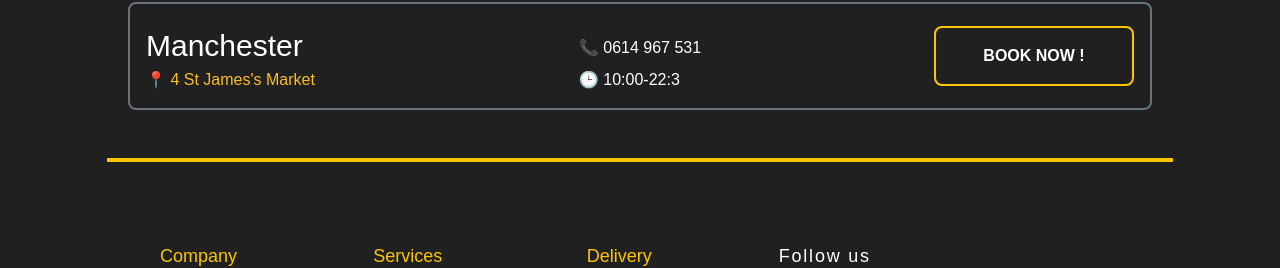
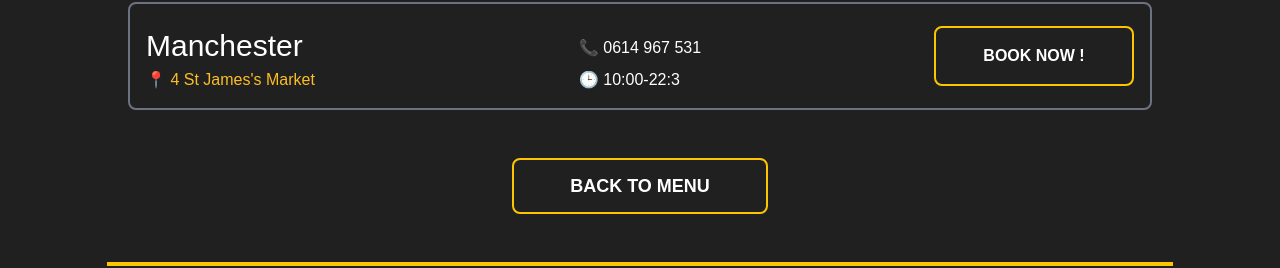
Before and after one commit to ghilannicoleta/la-fontana-app, a React (Create React App) app in the folder client/: page /restaurants in a window 1280 px wide. Shown: the part 898-1166 px from the top of the page. Built offline with nearby package versions, Linux system fonts and the light colour scheme.

Commit message:
Add go to menu button

```diff
--- a/client/src/components/content/Shop.jsx
+++ b/client/src/components/content/Shop.jsx
@@ -1,3 +1,4 @@
+import { Link } from "react-router-dom";
 import ItemCard from "./ItemCard";
 
 export default function Shop() {
@@ -74,6 +75,16 @@ export default function Shop() {
           <ItemCard item={item} />
         ))}
       </div>
+      <div className="flex justify-center pt-9">
+        <Link to="/menu">
+          <button
+            type="button"
+            className="rounded-lg border-2 border-solid border-colorYellow py-3 px-14 text-lg font-bold transition  hover:bg-colorYellow hover:text-stone hover:delay-200"
+          >
+            BACK TO MENU
+          </button>
+        </Link>
+      </div>
     </div>
   );
 }
--- a/client/src/components/content/ShowRestaurants.jsx
+++ b/client/src/components/content/ShowRestaurants.jsx
@@ -1,3 +1,4 @@
+import { Link } from "react-router-dom";
 import Restaurants from "./Restaurants";
 
 export default function ShowRestaurants() {
@@ -42,7 +43,7 @@ export default function ShowRestaurants() {
 
   return (
     <div className="grid grid-cols-1 gap-3">
-      <h1 className="flex justify-center text-4xl font-bold pt-16 mb-12">
+      <h1 className="mb-12 flex justify-center pt-16 text-4xl font-bold">
         Our restaurants
       </h1>
       {infoRestaurats.map((el) => (
@@ -53,6 +54,16 @@ export default function ShowRestaurants() {
           hours={el.hours}
         />
       ))}
+      <div className="flex justify-center pt-9">
+        <Link to="/menu">
+          <button
+            type="button"
+            className="rounded-lg border-2 border-solid border-colorYellow py-3 px-14 text-lg font-bold transition  hover:bg-colorYellow hover:text-stone hover:delay-200"
+          >
+            BACK TO MENU
+          </button>
+        </Link>
+      </div>
     </div>
   );
 }
```
